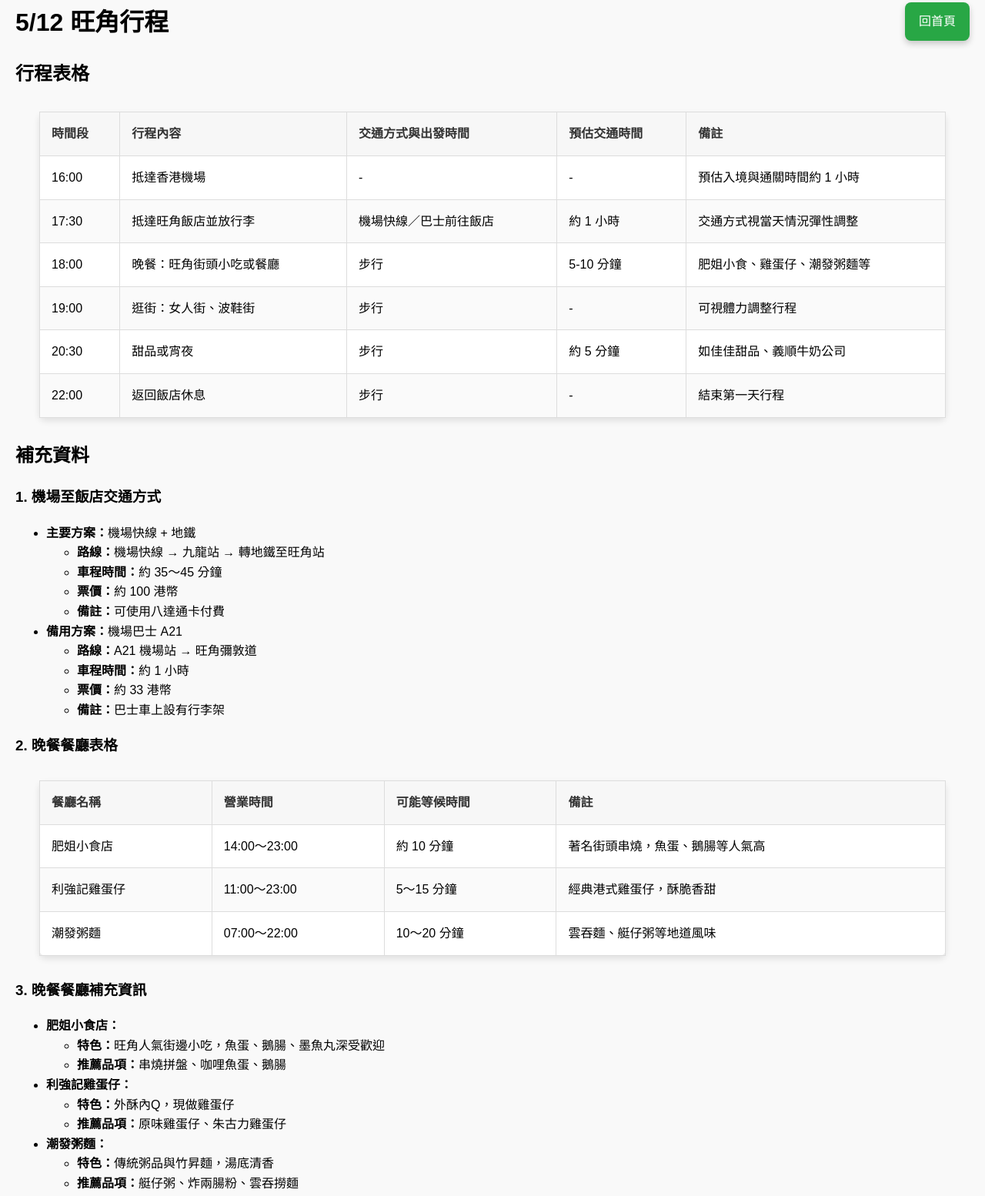
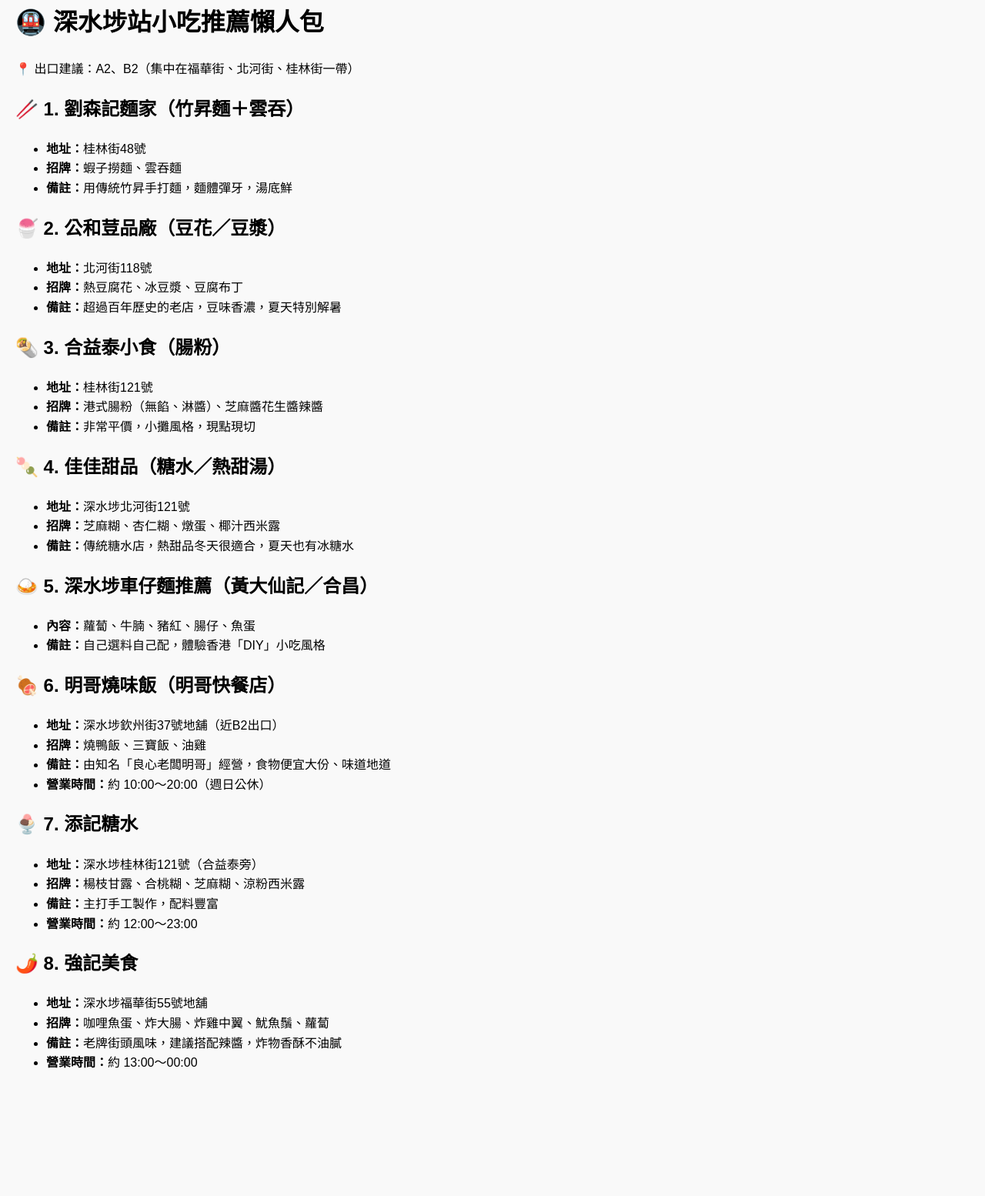
Before and after one commit to didiper/2025HongKong, a plain HTML site: page schedules/0513.html in a window 1280 px wide. Shown: the part 17-1571 px from the top of the page at 77% size. After the commit the page ends 1431 px from the top, so only its background shows below. Drawn offline with Linux system fonts and the light colour scheme; a script that the page names is missing.

Commit message:
Update 0513.html

```diff
--- a/schedules/0513.html
+++ b/schedules/0513.html
@@ -3,158 +3,90 @@
   <head>
     <meta charset="UTF-8" />
     <meta name="viewport" content="width=device-width, initial-scale=1.0" />
-    <title>5/12 旺角行程</title>
+    <title>深水埗站小吃懶人包</title>
     <link rel="stylesheet" href="../styles/common.css" />
   </head>
   <body>
     <header>
-      <h1>5/12 旺角行程</h1>
+      <h1>🚇 深水埗站小吃推薦懶人包</h1>
+      <p>📍 出口建議：A2、B2（集中在福華街、北河街、桂林街一帶）</p>
     </header>
 
-    <section id="schedule">
-      <h2>行程表格</h2>
-      <table>
-        <thead>
-          <tr>
-            <th>時間段</th>
-            <th>行程內容</th>
-            <th>交通方式與出發時間</th>
-            <th>預估交通時間</th>
-            <th>備註</th>
-          </tr>
-        </thead>
-        <tbody>
-          <tr>
-            <td>16:00</td>
-            <td>抵達香港機場</td>
-            <td>-</td>
-            <td>-</td>
-            <td>預估入境與通關時間約 1 小時</td>
-          </tr>
-          <tr>
-            <td>17:30</td>
-            <td>抵達旺角飯店並放行李</td>
-            <td>機場快線／巴士前往飯店</td>
-            <td>約 1 小時</td>
-            <td>交通方式視當天情況彈性調整</td>
-          </tr>
-          <tr>
-            <td>18:00</td>
-            <td>晚餐：旺角街頭小吃或餐廳</td>
-            <td>步行</td>
-            <td>5-10 分鐘</td>
-            <td>肥姐小食、雞蛋仔、潮發粥麵等</td>
-          </tr>
-          <tr>
-            <td>19:00</td>
-            <td>逛街：女人街、波鞋街</td>
-            <td>步行</td>
-            <td>-</td>
-            <td>可視體力調整行程</td>
-          </tr>
-          <tr>
-            <td>20:30</td>
-            <td>甜品或宵夜</td>
-            <td>步行</td>
-            <td>約 5 分鐘</td>
-            <td>如佳佳甜品、義順牛奶公司</td>
-          </tr>
-          <tr>
-            <td>22:00</td>
-            <td>返回飯店休息</td>
-            <td>步行</td>
-            <td>-</td>
-            <td>結束第一天行程</td>
-          </tr>
-        </tbody>
-      </table>
-    </section>
+    <main>
+      <section>
+        <h2>🥢 1. 劉森記麵家（竹昇麵＋雲吞）</h2>
+        <ul>
+          <li><strong>地址：</strong>桂林街48號</li>
+          <li><strong>招牌：</strong>蝦子撈麵、雲吞麵</li>
+          <li><strong>備註：</strong>用傳統竹昇手打麵，麵體彈牙，湯底鮮</li>
+        </ul>
+      </section>
 
-    <section id="transportation">
-      <h2>補充資料</h2>
-      <h3>1. 機場至飯店交通方式</h3>
-      <ul>
-        <li>
-          <strong>主要方案：</strong>機場快線 + 地鐵
-          <ul>
-            <li><strong>路線：</strong>機場快線 → 九龍站 → 轉地鐵至旺角站</li>
-            <li><strong>車程時間：</strong>約 35～45 分鐘</li>
-            <li><strong>票價：</strong>約 100 港幣</li>
-            <li><strong>備註：</strong>可使用八達通卡付費</li>
-          </ul>
-        </li>
-        <li>
-          <strong>備用方案：</strong>機場巴士 A21
-          <ul>
-            <li><strong>路線：</strong>A21 機場站 → 旺角彌敦道</li>
-            <li><strong>車程時間：</strong>約 1 小時</li>
-            <li><strong>票價：</strong>約 33 港幣</li>
-            <li><strong>備註：</strong>巴士車上設有行李架</li>
-          </ul>
-        </li>
-      </ul>
-    </section>
+      <section>
+        <h2>🍧 2. 公和荳品廠（豆花／豆漿）</h2>
+        <ul>
+          <li><strong>地址：</strong>北河街118號</li>
+          <li><strong>招牌：</strong>熱豆腐花、冰豆漿、豆腐布丁</li>
+          <li><strong>備註：</strong>超過百年歷史的老店，豆味香濃，夏天特別解暑</li>
+        </ul>
+      </section>
 
-    <section id="dinner">
-      <h3>2. 晚餐餐廳表格</h3>
-      <table>
-        <thead>
-          <tr>
-            <th>餐廳名稱</th>
-            <th>營業時間</th>
-            <th>可能等候時間</th>
-            <th>備註</th>
-          </tr>
-        </thead>
-        <tbody>
-          <tr>
-            <td>肥姐小食店</td>
-            <td>14:00～23:00</td>
-            <td>約 10 分鐘</td>
-            <td>著名街頭串燒，魚蛋、鵝腸等人氣高</td>
-          </tr>
-          <tr>
-            <td>利強記雞蛋仔</td>
-            <td>11:00～23:00</td>
-            <td>5～15 分鐘</td>
-            <td>經典港式雞蛋仔，酥脆香甜</td>
-          </tr>
-          <tr>
-            <td>潮發粥麵</td>
-            <td>07:00～22:00</td>
-            <td>10～20 分鐘</td>
-            <td>雲吞麵、艇仔粥等地道風味</td>
-          </tr>
-        </tbody>
-      </table>
-    </section>
+      <section>
+        <h2>🌯 3. 合益泰小食（腸粉）</h2>
+        <ul>
+          <li><strong>地址：</strong>桂林街121號</li>
+          <li><strong>招牌：</strong>港式腸粉（無餡、淋醬）、芝麻醬花生醬辣醬</li>
+          <li><strong>備註：</strong>非常平價，小攤風格，現點現切</li>
+        </ul>
+      </section>
 
-    <section id="dinner-supplement">
-      <h3>3. 晚餐餐廳補充資訊</h3>
-      <ul>
-        <li><strong>肥姐小食店：</strong>
-          <ul>
-            <li><strong>特色：</strong>旺角人氣街邊小吃，魚蛋、鵝腸、墨魚丸深受歡迎</li>
-            <li><strong>推薦品項：</strong>串燒拼盤、咖哩魚蛋、鵝腸</li>
-          </ul>
-        </li>
-        <li><strong>利強記雞蛋仔：</strong>
-          <ul>
-            <li><strong>特色：</strong>外酥內Q，現做雞蛋仔</li>
-            <li><strong>推薦品項：</strong>原味雞蛋仔、朱古力雞蛋仔</li>
-          </ul>
-        </li>
-        <li><strong>潮發粥麵：</strong>
-          <ul>
-            <li><strong>特色：</strong>傳統粥品與竹昇麵，湯底清香</li>
-            <li><strong>推薦品項：</strong>艇仔粥、炸兩腸粉、雲吞撈麵</li>
-          </ul>
-        </li>
-      </ul>
-    </section>
+      <section>
+        <h2>🍡 4. 佳佳甜品（糖水／熱甜湯）</h2>
+        <ul>
+          <li><strong>地址：</strong>深水埗北河街121號</li>
+          <li><strong>招牌：</strong>芝麻糊、杏仁糊、燉蛋、椰汁西米露</li>
+          <li><strong>備註：</strong>傳統糖水店，熱甜品冬天很適合，夏天也有冰糖水</li>
+        </ul>
+      </section>
 
-    <!-- 回首頁的按鈕 -->
-    <a id="home-button" href="../index.html">回首頁</a>
+      <section>
+        <h2>🍛 5. 深水埗車仔麵推薦（黃大仙記／合昌）</h2>
+        <ul>
+          <li><strong>內容：</strong>蘿蔔、牛腩、豬紅、腸仔、魚蛋</li>
+          <li><strong>備註：</strong>自己選料自己配，體驗香港「DIY」小吃風格</li>
+        </ul>
+      </section>
+
+      <section>
+        <h2>🍖 6. 明哥燒味飯（明哥快餐店）</h2>
+        <ul>
+          <li><strong>地址：</strong>深水埗欽州街37號地舖（近B2出口）</li>
+          <li><strong>招牌：</strong>燒鴨飯、三寶飯、油雞</li>
+          <li><strong>備註：</strong>由知名「良心老闆明哥」經營，食物便宜大份、味道地道</li>
+          <li><strong>營業時間：</strong>約 10:00～20:00（週日公休）</li>
+        </ul>
+      </section>
+
+      <section>
+        <h2>🍨 7. 添記糖水</h2>
+        <ul>
+          <li><strong>地址：</strong>深水埗桂林街121號（合益泰旁）</li>
+          <li><strong>招牌：</strong>楊枝甘露、合桃糊、芝麻糊、涼粉西米露</li>
+          <li><strong>備註：</strong>主打手工製作，配料豐富</li>
+          <li><strong>營業時間：</strong>約 12:00～23:00</li>
+        </ul>
+      </section>
+
+      <section>
+        <h2>🌶️ 8. 強記美食</h2>
+        <ul>
+          <li><strong>地址：</strong>深水埗福華街55號地舖</li>
+          <li><strong>招牌：</strong>咖哩魚蛋、炸大腸、炸雞中翼、魷魚鬚、蘿蔔</li>
+          <li><strong>備註：</strong>老牌街頭風味，建議搭配辣醬，炸物香酥不油膩</li>
+          <li><strong>營業時間：</strong>約 13:00～00:00</li>
+        </ul>
+      </section>
+    </main>
 
     <script src="../scripts/common.js"></script>
   </body>
```
